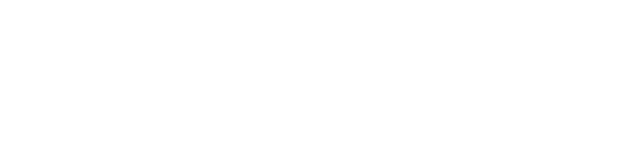
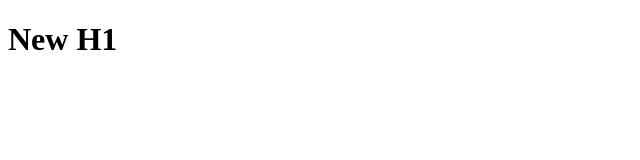
Before and after one commit to Aflatun6/learning-git, a plain HTML site: page index.html in a window 1280 px wide. Shown: the whole page, without its empty margins (0-640 px from the left). Drawn offline with Linux system fonts and the light colour scheme.

Commit message:
added h1

```diff
--- a/index.html
+++ b/index.html
@@ -1,5 +1,6 @@
 <!DOCTYPE html>
 <html>
 <body>
+	<h1>New H1</h1>
 </body>
 </html>
```
